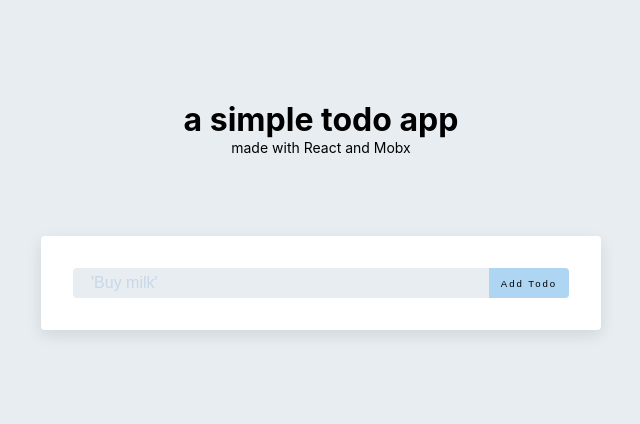
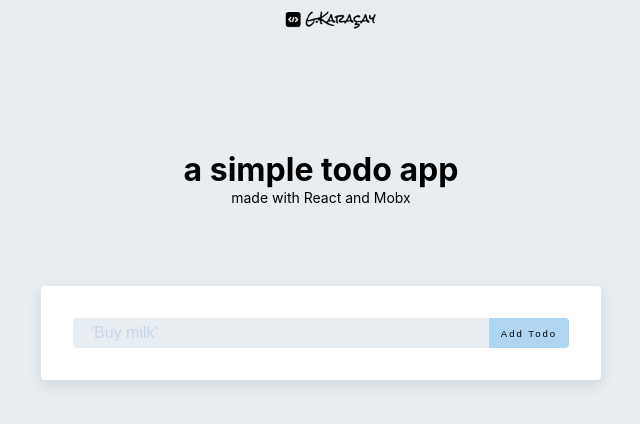
Before and after one commit to gokhankar/todo_list, a React (Create React App) app: page / in a window 1280 px wide. Shown: the top 424 px of the page, without its empty margins (319-959 px from the left). Built offline with nearby package versions, Linux system fonts and the light colour scheme.

Commit message:
all ended

```diff
--- a/package.json
+++ b/package.json
@@ -10,6 +10,7 @@
     "mobx": "^6.2.0",
     "mobx-react": "^7.1.0",
     "react": "^17.0.2",
+    "react-bootstrap": "^1.5.2",
     "react-dom": "^17.0.2",
     "react-scripts": "4.0.3",
     "styled-components": "^5.2.3",
--- a/src/App.js
+++ b/src/App.js
@@ -7,12 +7,14 @@ import Filter from "../src/components/Filter";
 import Add from "../src/components/Add";
 import ClearCompleted from "./components/ClearCompleted";
 import Store from "../src/store";
+import Navi from "./components/Navi";
 
 const App = observer(() => {
   const completedTodos = Store.todoList.filter((todo) => todo.complete);
   const todoLength = Store.todoList.length;
   return (
     <Main>
+      <Navi />
       <AppHeader>
         <h1> a simple todo app </h1>
         <p>made with React and Mobx</p>
--- /dev/null
+++ b/src/components/Navi.js
@@ -0,0 +1,38 @@
+import React, { Component } from "react";
+import { Navbar, Nav } from "react-bootstrap";
+import Logo from "../assets/logo.png";
+
+export default class Navi extends Component {
+  render() {
+    return (
+      <Navbar
+        className="bg-dark justify-content-between"
+        variant="dark"
+        fixed="top"
+        style={{ height: "50px" }}
+      >
+        <Navbar.Brand href="https://gokhankaracay.netlify.app/">
+          <img
+            src={Logo}
+            width="100px"
+            height="20px"
+            className="d-inline-block align-top"
+            alt="React Bootstrap logo"
+            style={{ marginTop: "10px", marginLeft: "20px" }}
+          />
+        </Navbar.Brand>
+        {/* <Navbar.Toggle aria-controls="responsive-navbar-nav" /> */}
+        <Navbar.Collapse
+          id="responsive-navbar-nav"
+          className="justify-content-end"
+        >
+          <Nav>
+            <Navbar.Brand>
+              {/* <img src={IMG_} alt="" title="" width="99" height="40" /> */}
+            </Navbar.Brand>
+          </Nav>
+        </Navbar.Collapse>
+      </Navbar>
+    );
+  }
+}
```
Also changed, not shown: src/assets/logo.png (added), 1 other file (tests, documents, lock files or other folders).
